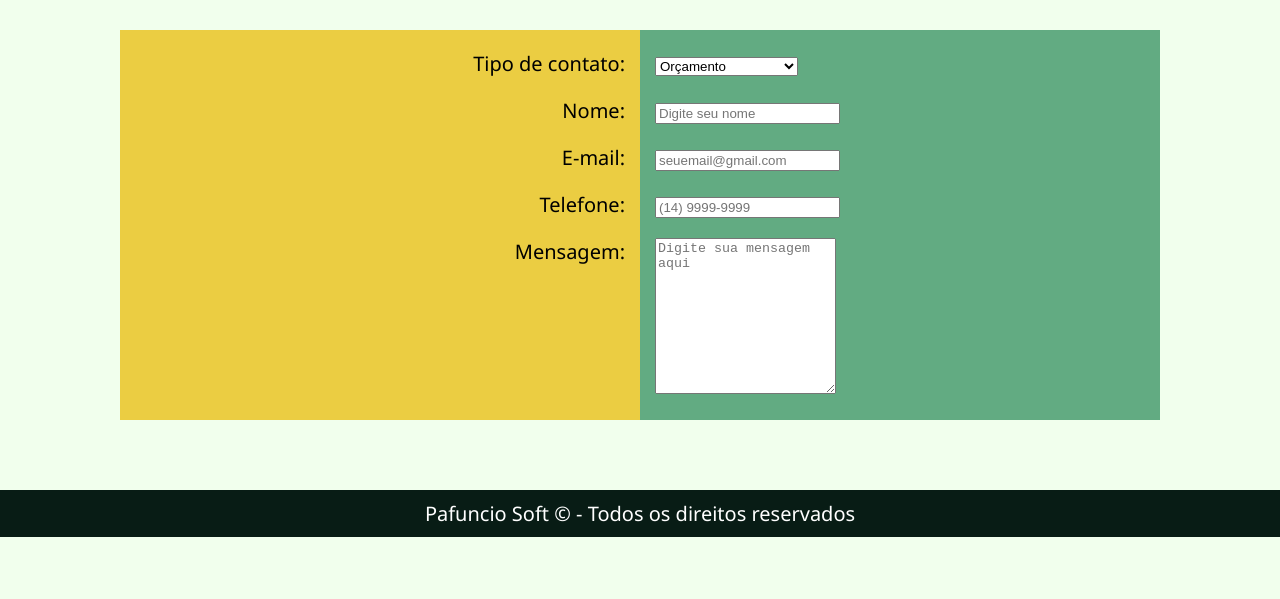
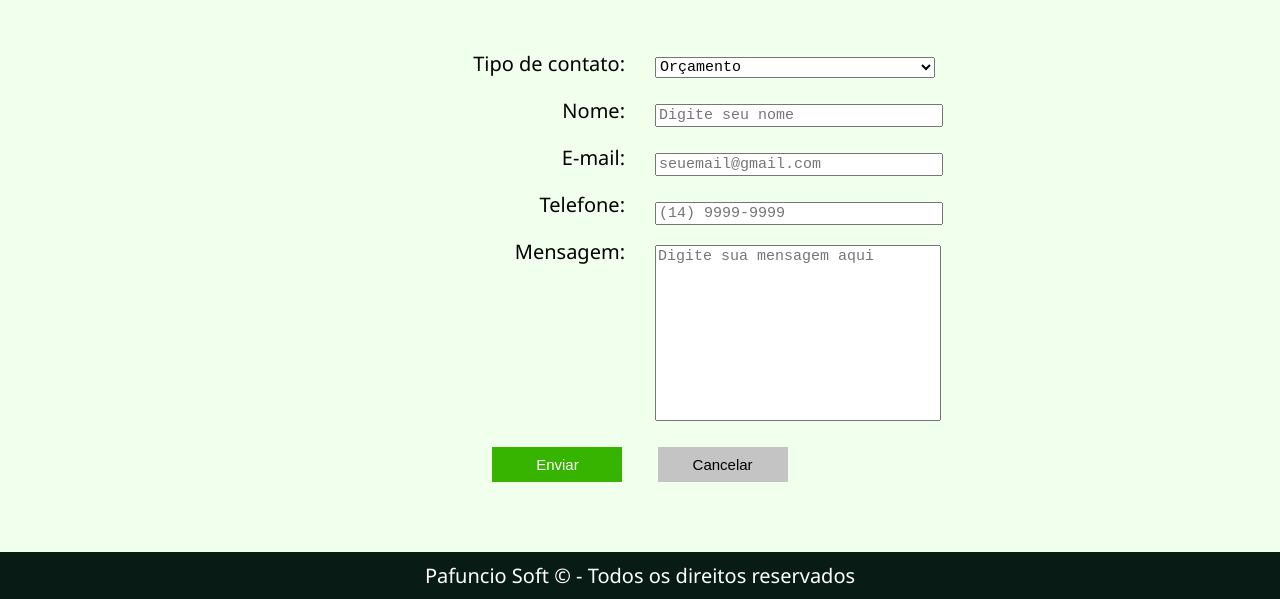
Before and after one commit to JoaoVitorMascaro/Site-Paf-ncio-Soft, a plain HTML site: page contato.html in a window 1280 px wide. Shown: the part 642-1241 px from the top of the page. Before the commit the page ends 1179 px from the top, so only its background shows below. Drawn offline with Linux system fonts and the light colour scheme.

Commit message:
V0.7 (Final)

```diff
--- a/contato.html
+++ b/contato.html
@@ -69,6 +69,10 @@
                     </p>
                 </div>
             </div>
+            <div id="form-button">
+                <button id="btn-enviar" type="submit"> Enviar </button>
+                <button id="btn-cancelar" type="reset"> Cancelar</button>
+            </div>
         </form>
     </div>
 
--- a/css/styles.css
+++ b/css/styles.css
@@ -173,14 +173,42 @@ h2 {
 
 
 #frm-labels {
-   background-color: #ebcd42;
+   background-color: rgb(241, 255, 237);
    width: 50%;
    text-align: right;
    padding-right: 15px;
 }
 
+#frm-mensagem {
+   resize: none;
+}
+
+#frm-container select, input, textarea {
+   width: 280px;
+   font-family: 'Courier New', Courier, monospace;
+   font-size: 15px;
+}
+
+#btn-enviar {
+   background-color: #37b400;
+   color: white;
+}
+
+#btn-cancelar {
+   background-color: #c4c4c4;
+}
+
+button {
+   width: 130px;
+   height: 35px;
+   font-size: 15px;
+   margin: 0px 15px;
+   border: 0px;
+}
+
+
 #frm-fields {
-   background-color: #62ab82;
+   background-color: rgb(241, 255, 237);
    width: 50%;
    text-align: left;
    padding-left: 15px;
```
